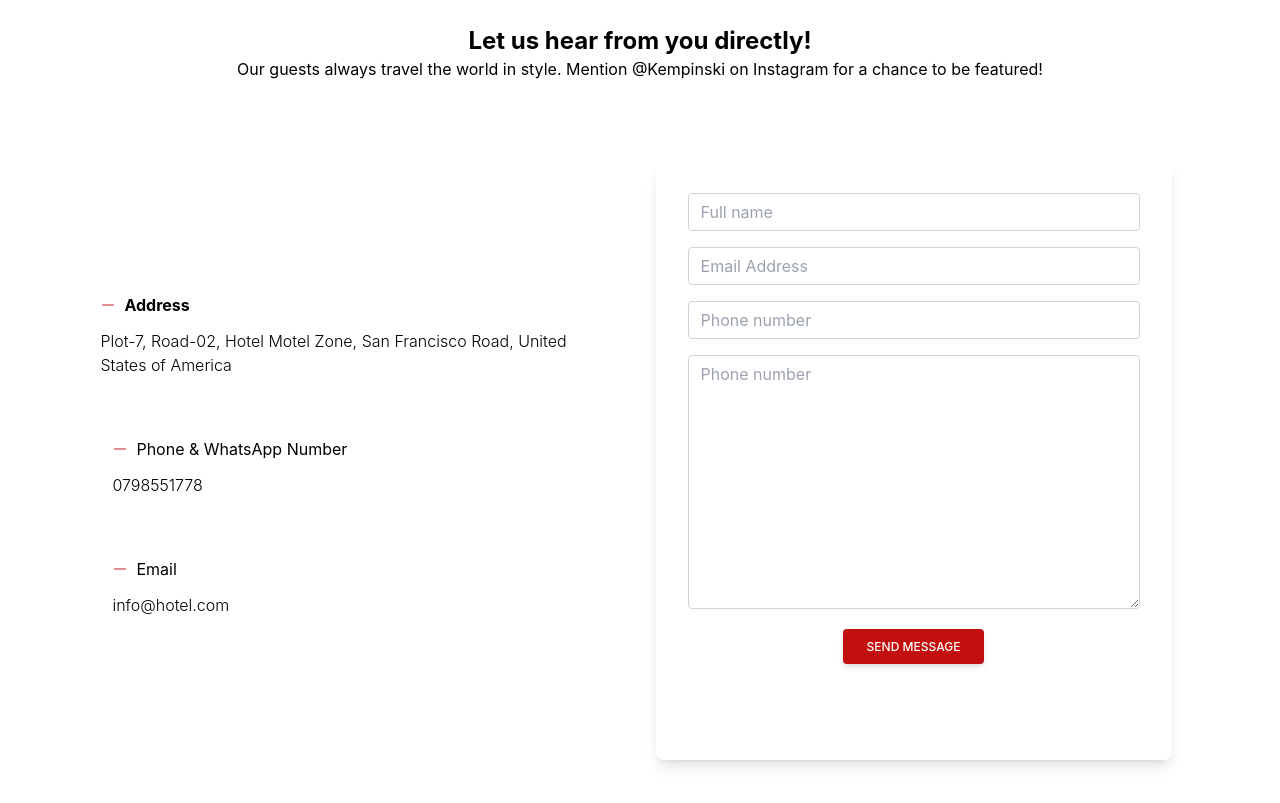
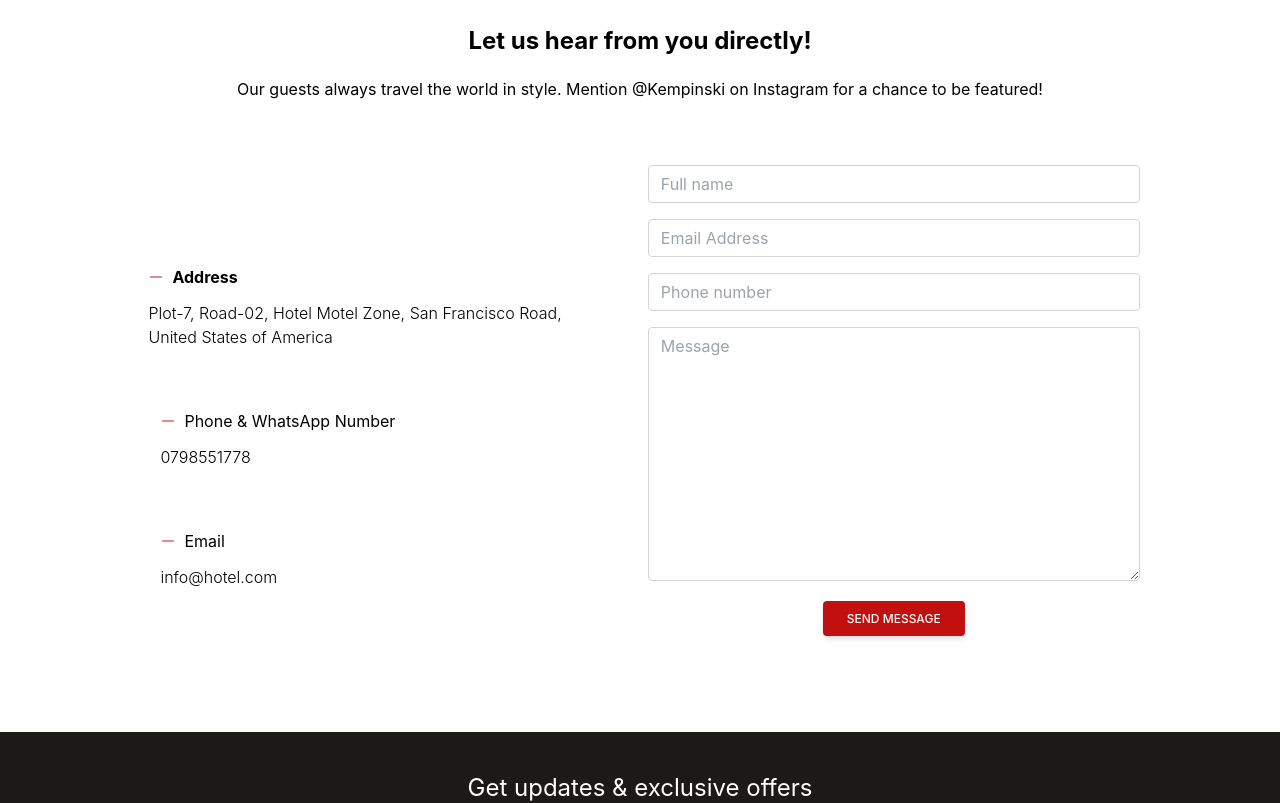
Before and after one commit to gregorymark254/Hotel-system, a React (Create React App) app: page /contact in a window 1280 px wide. Shown: the part 540-1343 px from the top of the page. Built offline with nearby package versions, Linux system fonts and the light colour scheme; what tw-elements would draw is missing.

Commit message:
Update Contact.js

```diff
--- a/src/pages/Contact.js
+++ b/src/pages/Contact.js
@@ -24,7 +24,7 @@ const Contact = () => {
       <hr />
 
       <section className="container mx-auto p-4">
-        <div className="text-center p-12">
+        <div className="text-center p-12 space-y-5">
           <h3><b>Let us hear from you directly!</b></h3>
           <h4>Our guests always travel the world in style. Mention @Kempinski on Instagram for a chance to be featured!</h4>
         </div>
@@ -54,8 +54,8 @@ const Contact = () => {
               </div>
             </main>
 
-            <main className="w-full p-8">
-              <form className="block shadow-lg rounded-lg p-8">
+            <main className="w-full p-4">
+              <form className="block">
                 <div className="mb-4">
                   <input
                     type="text"
@@ -86,7 +86,7 @@ const Contact = () => {
                 <div className="mb-4">
                   <textarea
                     className="form-control block w-full px-3 py-1.5 text-base font-normal text-gray-700 bg-white bg-clip-padding border border-solid border-gray-300 rounded transition ease-in-out m-0 focus:text-gray-700 focus:bg-white focus:border-blue-600 focus:outline-none"
-                    placeholder="Phone number"
+                    placeholder="Message"
                     name="number"
                     id="number"
                     cols="30" rows="10">
```
